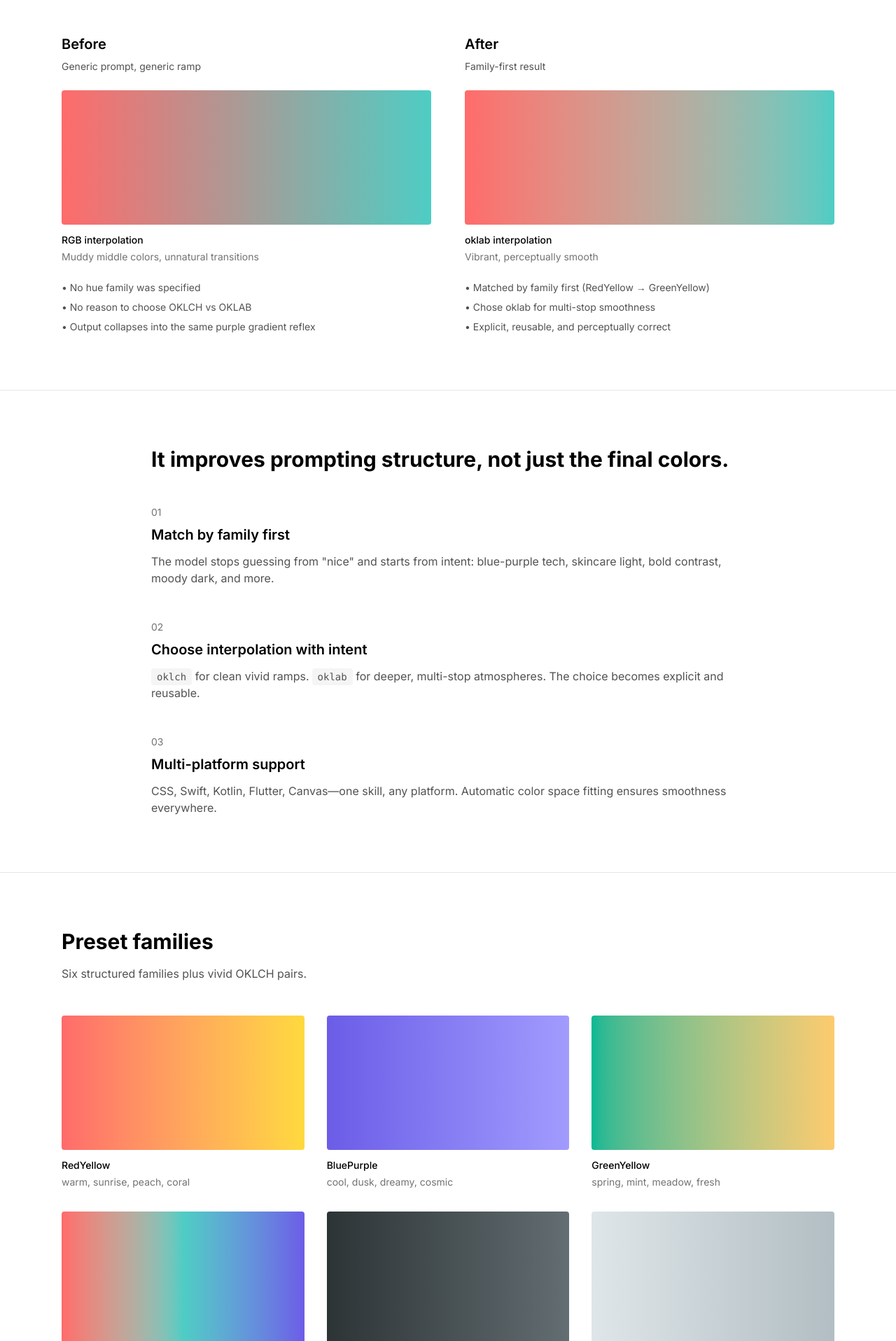
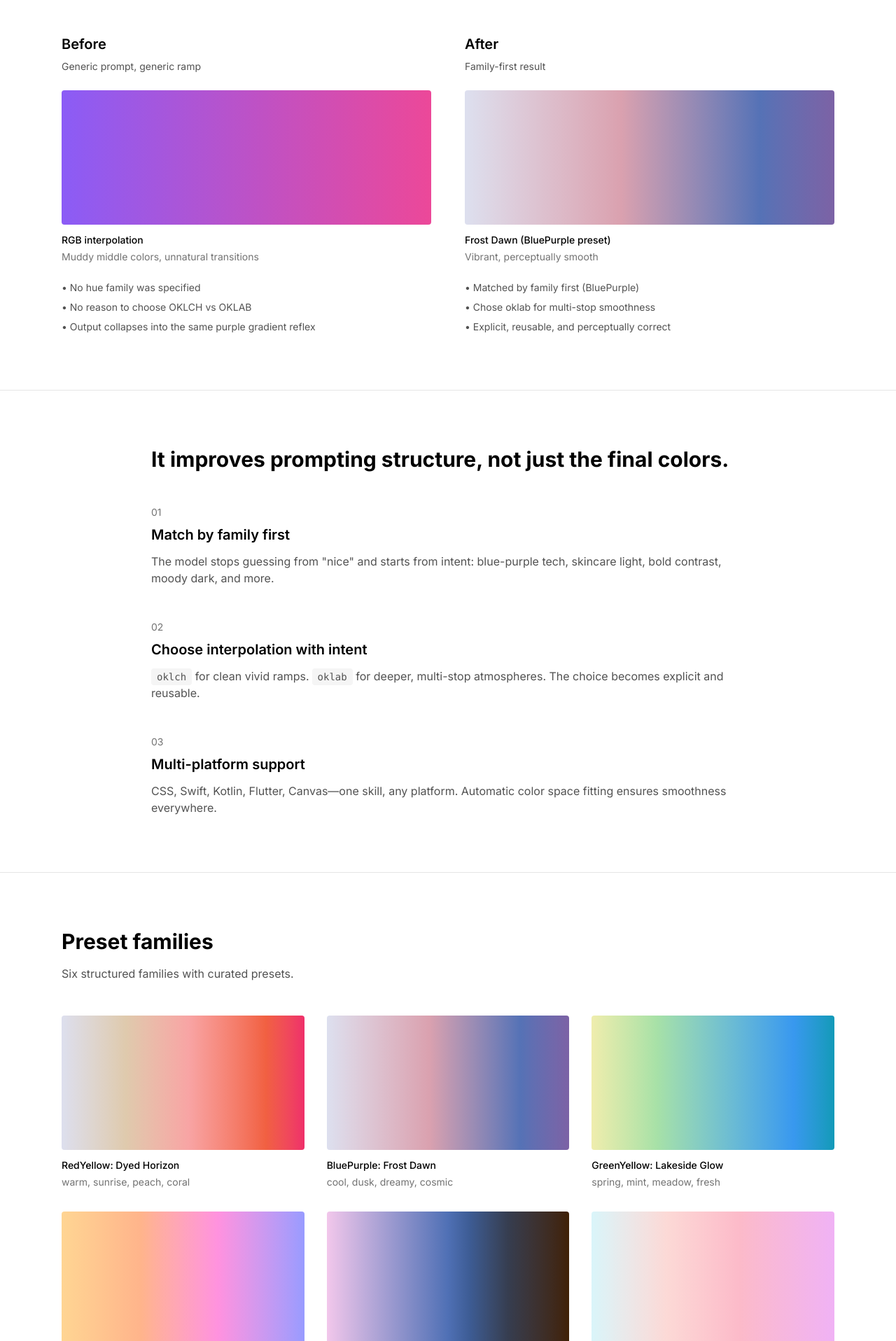
Before and after one commit to biasia-sudo/gradients-skill-site, a Next.js app: page / in a window 1280 px wide. Shown: the part 464-2380 px from the top of the page at 70% size. Built offline with nearby package versions, Linux system fonts and the light colour scheme.

Commit message:
Use real presets from skill instead of random gradients

```diff
--- a/app/page.tsx
+++ b/app/page.tsx
@@ -43,9 +43,9 @@ function GradientBox({
   const colorSpaceMatch = gradient.match(/in (oklab|oklch)/);
   const colorSpace = colorSpaceMatch ? colorSpaceMatch[1] : null;
 
-  // Extract colors
-  const colorsMatch = gradient.match(/#[0-9A-Fa-f]{6}[^,)]*[,)]/g);
-  const colors = colorsMatch ? colorsMatch.map(c => c.replace(/[,)]/g, '').trim()) : [];
+  // Extract colors with positions
+  const colorsMatch = gradient.match(/#[0-9A-Fa-f]{6}\s+[\d.]+%/g);
+  const colors = colorsMatch ? colorsMatch.map(c => c.trim()) : [];
 
   // Build gradient with direction
   let gradientWithDirection: string;
@@ -105,7 +105,7 @@ export default function Home() {
               </div>
 
               <GradientBox
-                gradient="linear-gradient(90deg, #FF6B6B 0%, #4ECDC4 100%)"
+                gradient="linear-gradient(90deg, #8B5CF6 0%, #EC4899 100%)"
                 label="RGB interpolation"
                 description="Muddy middle colors, unnatural transitions"
               />
@@ -125,13 +125,13 @@ export default function Home() {
               </div>
 
               <GradientBox
-                gradient="linear-gradient(in oklab, #FF6B6B 0%, #4ECDC4 100%)"
-                label="oklab interpolation"
+                gradient="linear-gradient(in oklab, #DDDFEE 0.5%, #DAA1AF 42.3%, #5572B6 79.8%, #7C62A5 100%)"
+                label="Frost Dawn (BluePurple preset)"
                 description="Vibrant, perceptually smooth"
               />
 
               <ul className="mt-6 space-y-2 text-sm text-neutral-600">
-                <li>• Matched by family first (RedYellow → GreenYellow)</li>
+                <li>• Matched by family first (BluePurple)</li>
                 <li>• Chose oklab for multi-stop smoothness</li>
                 <li>• Explicit, reusable, and perceptually correct</li>
               </ul>
@@ -184,38 +184,38 @@ export default function Home() {
         <div className="container mx-auto px-6 py-20 max-w-6xl">
           <h2 className="text-3xl font-bold mb-4">Preset families</h2>
           <p className="text-neutral-600 mb-12">
-            Six structured families plus vivid OKLCH pairs.
+            Six structured families with curated presets.
           </p>
 
           <div className="grid md:grid-cols-2 lg:grid-cols-3 gap-8">
             <GradientBox
-              gradient="linear-gradient(in oklab, #FF6B6B 0%, #FFD93D 100%)"
-              label="RedYellow"
+              gradient="linear-gradient(in oklab, #DDDFEE 0%, #DFCAAD 26.4%, #F8A4A4 52.4%, #F16041 84.1%, #EF2F6A 100%)"
+              label="RedYellow: Dyed Horizon"
               description="warm, sunrise, peach, coral"
             />
             <GradientBox
-              gradient="linear-gradient(in oklab, #6C5CE7 0%, #A29BFE 100%)"
-              label="BluePurple"
+              gradient="linear-gradient(in oklab, #DDDFEE 0.5%, #DAA1AF 42.3%, #5572B6 79.8%, #7C62A5 100%)"
+              label="BluePurple: Frost Dawn"
               description="cool, dusk, dreamy, cosmic"
             />
             <GradientBox
-              gradient="linear-gradient(in oklab, #00B894 0%, #FDCB6E 100%)"
-              label="GreenYellow"
+              gradient="linear-gradient(in oklab, #EFEDAD 0%, #A7E1A7 26.9%, #3898EF 83.2%, #119AB8 100%)"
+              label="GreenYellow: Lakeside Glow"
               description="spring, mint, meadow, fresh"
             />
             <GradientBox
-              gradient="linear-gradient(in oklab, #FF6B6B 0%, #4ECDC4 50%, #6C5CE7 100%)"
-              label="Contrast"
+              gradient="linear-gradient(in oklab, #FFD593 0%, #FFB48B 32.7%, #FF92DF 64.4%, #989BFF 100%)"
+              label="Contrast: Glacial Glow"
               description="loud, editorial, colorful"
             />
             <GradientBox
-              gradient="linear-gradient(in oklab, #2D3436 0%, #636E72 100%)"
-              label="Dark"
+              gradient="linear-gradient(in oklab, #F2C7EB 0%, #4F70B5 50%, #3D5C94 59%, #363D4F 75%, #402105 100%)"
+              label="Dark: Dusky Horizon"
               description="moody, luxury, cinematic"
             />
             <GradientBox
-              gradient="linear-gradient(in oklab, #DFE6E9 0%, #B2BEC3 100%)"
-              label="Light"
+              gradient="linear-gradient(in oklab, #D9F5FA 0%, #FCD9D6 31%, #FCBAC9 61%, #F0B2F5 100%)"
+              label="Light: Peach"
               description="airy, pastel, soft"
             />
           </div>
```
